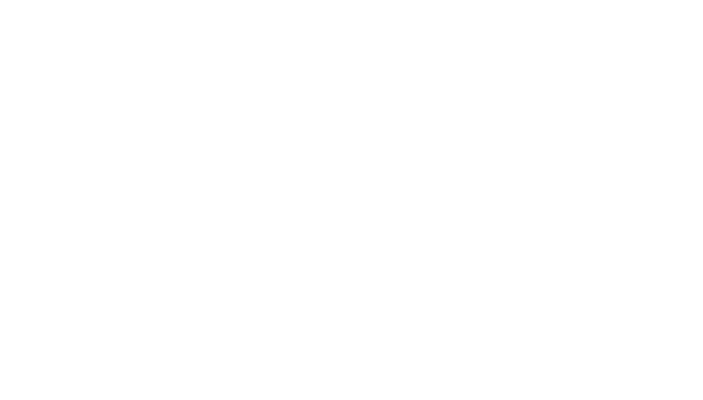
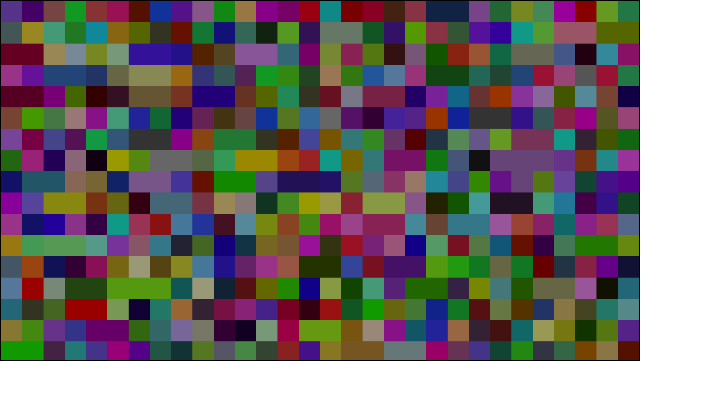
Before and after one commit to Devil198711/game, a website with bundled scripts: page index.html in a window 1280 px wide. Shown: the whole page, without its empty margins (0-703 px from the left). Built offline with nearby package versions, Linux system fonts and the light colour scheme; animation ran at ten frames a second.

Commit message:
v0.0.2 Прототип рендера

```diff
--- a/css/style.css
+++ b/css/style.css
@@ -1,7 +1,9 @@
 * {
     box-sizing: border-box;
+    margin: 0;
+    padding: 0;
 }
 canvas {
-    width: 100%;
-    height: 100%;
+    width: 640px;
+    border: 1px solid #000;
 }
--- a/gws/core.js
+++ b/gws/core.js
@@ -1,16 +1,56 @@
 class GWS {
     constructor () {
-
+        this.displayWidth = 1366;
+        this.displayHeight = 768;
+        this.point = 32;
+        this.pointX = Math.floor(1366 / 32);
+        this.pointY = Math.floor(768 / 32);
+        this.display;
+        this.loopPause = false;
     }
     displayInit(block, name = 'game-canvas', width = 1366, height = 768) {
         const display = document.querySelector(block);
         if (display) {
+            this.displayWidth = width;
+            this.displayHeight = height;
             const canvas = document.createElement('canvas');
             canvas.width = width;
             canvas.height = height;
             canvas.id = name;
+            canvas.ctx = canvas.getContext('2d')
             display.appendChild(canvas);
+            this.display = canvas;
         }
+    }
+    setDisplayPoint(point = 32) {
+        this.point = point;
+        this.pointX = Math.floor(this.displayWidth / this.point);
+        this.pointY = Math.floor(this.displayHeight / this.point);
+    }
+    getDisplay() {
+        this.display.point = this.point;
+        this.display.pointX = this.pointX;
+        this.display.pointY = this.pointY;
+        this.display.render = this.render;
+        this.display.setRender = this.setRender;
+        return this.display;
+    }
+    render() {
+
+    }
+    setRender(render) {
+        this.render = render;
+    }
+    loop() {
+        let context = this;
+        context.loopPause = false;
+        requestAnimationFrame(function () {
+            context.render();
+            context.display.ctx.clearRect(0, 0, context.width, context.height)
+            if (!context.loopPause) {
+                context.loop();
+            }
+        })
     }
 }
 export {GWS};
--- a/js/main.js
+++ b/js/main.js
@@ -1,4 +1,20 @@
 "use strict";
 import {GWS} from '../gws/core.js';
-const gameScreen = new GWS;
-gameScreen.displayInit('#main', 'game', 640, 480)
+const core = new GWS;
+core.displayInit('#main', 'game', 1920, 1080, 64);
+core.setDisplayPoint(64);
+const display = core.getDisplay();
+// display.ctx.fillRect(display.point * 5, display.point * 6, display.point, display.point);
+core.setRender(function () {
+    for (let z = 0; z <= 3; z++) {
+        for (let y = 0; y <= core.pointY; y++) {
+            for (let x = 0; x <= core.pointX; x++) {
+                core.display.ctx.fillStyle = `#${Math.floor(Math.random() * 999)}`;
+                core.display.ctx.fillRect(this.point * x, core.point * y, core.point, core.point);
+            }
+        }
+    }
+});
+// console.log(core);
+// core.render()
+core.loop();
```
